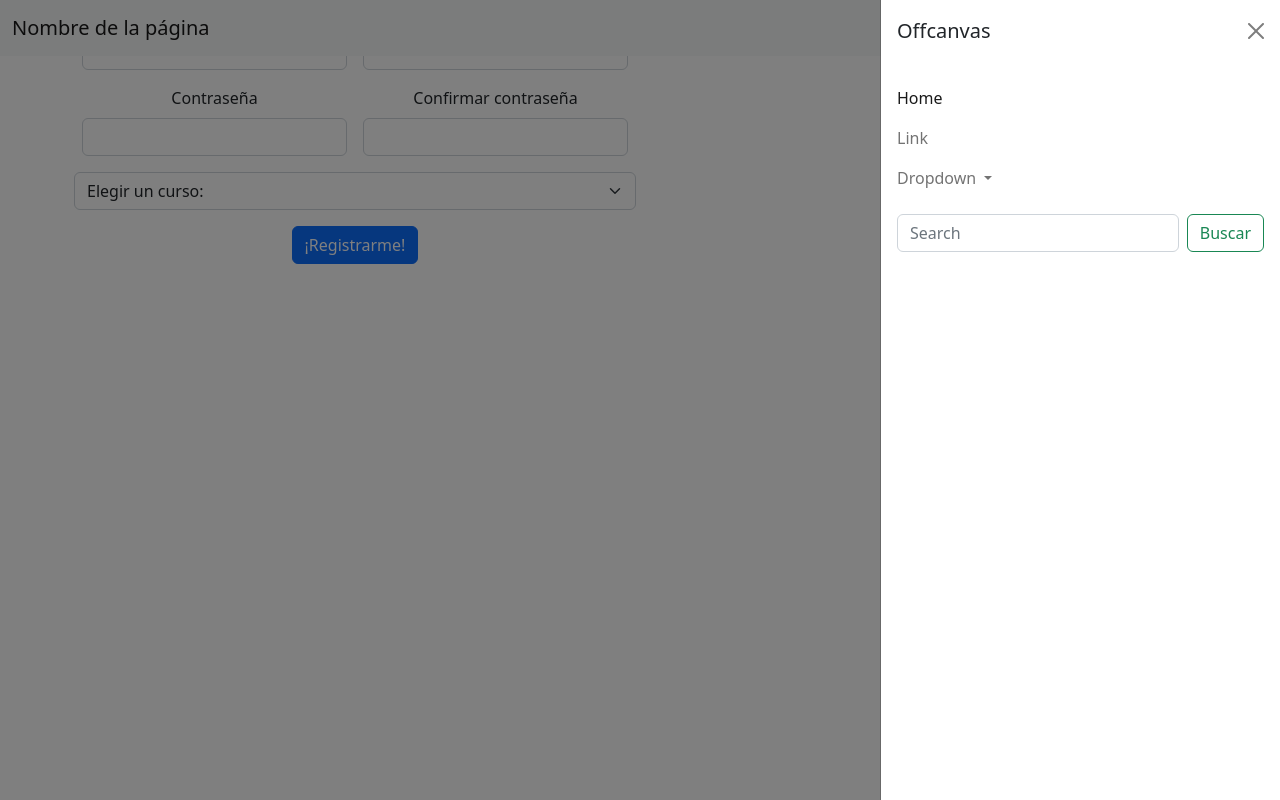
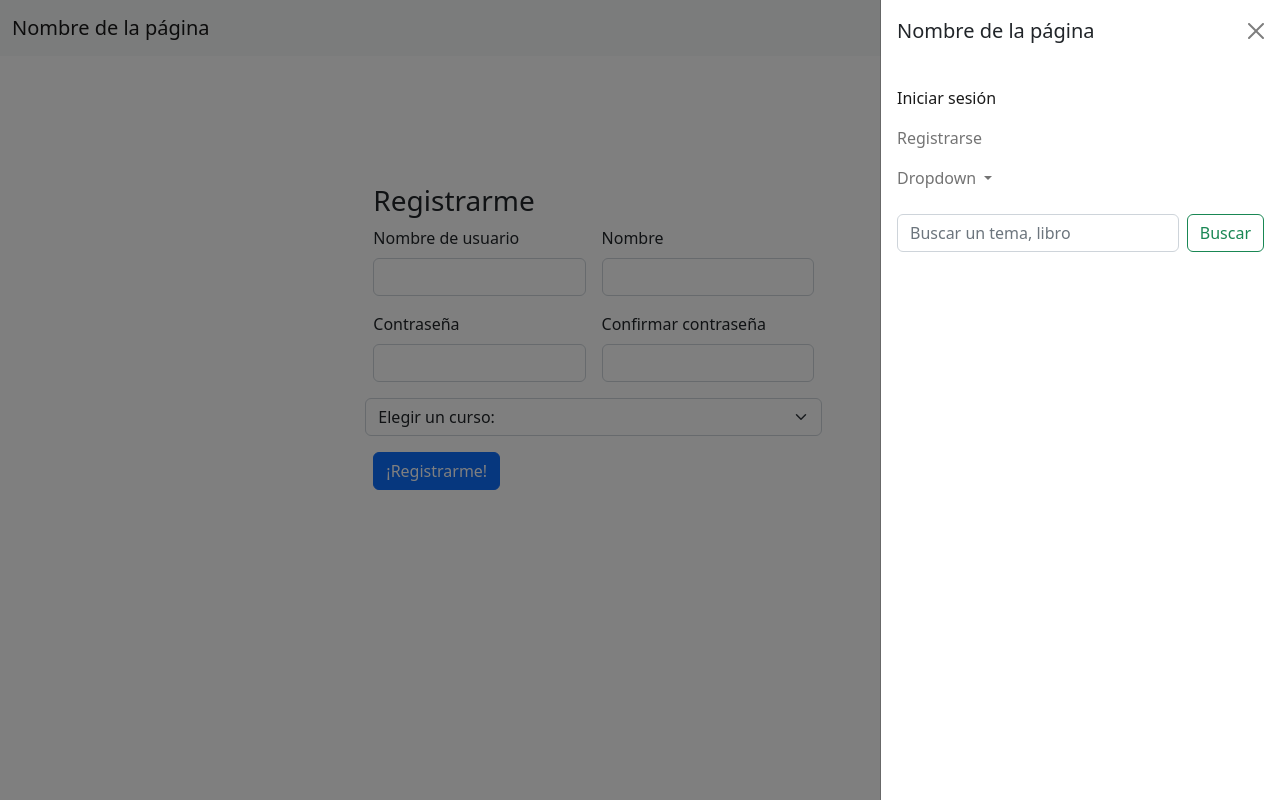
Before and after one commit to IsabellaDo5/discretas, a Flask app: page /register in a window 1280 px wide, after a click that opens the changed part. Run offline with Flask 2, Linux system fonts and the light colour scheme.

Commit message:
te amo love live odio css

```diff
--- a/app.py
+++ b/app.py
@@ -10,6 +10,8 @@ from sqlalchemy import create_engine
 
 app = Flask(__name__)
 
+if __name__ =='__main__':
+    app.run(debug = True)
 # Check for environment variable
 if not os.getenv("DATABASE_URL"):
     raise RuntimeError("DATABASE_URL is not set")
@@ -38,10 +40,40 @@ def login_required(f):
 
 @app.route("/", methods=["GET","POST"])
 def inicio():
-    return render_template("layout.html")
+    try:
+        a = session["user_id"]
+    except:
+        return render_template("index.html")
+    return render_template("index.html")
 
+@app.route("/login", methods=["GET","POST"])
+def login():
+    if request.method == "POST":
+        username = request.form.get("username")
+        password = request.form.get("password")
+
+        user = db.execute("SELECT * FROM users WHERE username = :username", {"username":username}).fetchall()
+
+        if not username or not password:
+            flash('Debe rellenar todos los campos')
+            return render_template("login.html")
+        if len(user) == 0:
+            Error = 'Invalid credentials'
+            flash('Nombre de usuario o contraseña inválidos')
+            return render_template("login.html")
+        if not check_password_hash(user[0]["password"], password):
+            Error = 'Invalid credentials'
+            flash('Nombre de usuario o contraseña inválidos')
+            return render_template("login.html")
+
+        session["user_id"] = user[0]["id"]
+
+        id_user = session["user_id"]
+        return redirect("/")
+
+    return render_template("login.html")
 @app.route("/register", methods=["GET","POST"])
-def login():
+def register():
     if request.method == "POST":
 
         username = request.form.get("username")
@@ -74,3 +106,9 @@ def login():
 
         return redirect("/")
     return render_template("registro.html")
+
+@app.route("/logout")
+@login_required
+def logout():
+    session.clear()
+    return redirect("/")
--- /dev/null
+++ b/static/styles.css
@@ -0,0 +1,13 @@
+
+@media (min-width: 768px){
+    .margen{
+        margin-top: 10rem !important;
+    }
+
+}
+@media (max-width: 900px){
+    .margen{
+        margin-left: 10% !important;
+        margin-right: 10% !important;
+    }
+}
--- a/templates/layout.html
+++ b/templates/layout.html
@@ -5,7 +5,7 @@
     <meta name="viewport" content="width=device-width, initial-scale=1">
     <title>{% block title %}{% endblock %}</title>
     <link href="https://cdn.jsdelivr.net/npm/bootstrap@5.2.2/dist/css/bootstrap.min.css" rel="stylesheet" integrity="sha384-Zenh87qX5JnK2Jl0vWa8Ck2rdkQ2Bzep5IDxbcnCeuOxjzrPF/et3URy9Bv1WTRi" crossorigin="anonymous">
-    <link href="/sidebar.css" rel="stylesheet">
+    <link href="{{ url_for('static',filename='styles.css') }}" rel="stylesheet">
   </head>
   <body>
     <nav class="navbar bg-light fixed-top">
@@ -16,17 +16,26 @@
           </button>
           <div class="offcanvas offcanvas-end" tabindex="-1" id="offcanvasNavbar" aria-labelledby="offcanvasNavbarLabel">
             <div class="offcanvas-header">
-              <h5 class="offcanvas-title" id="offcanvasNavbarLabel">Offcanvas</h5>
+              <h5 class="offcanvas-title" id="offcanvasNavbarLabel">Nombre de la página</h5>
               <button type="button" class="btn-close" data-bs-dismiss="offcanvas" aria-label="Close"></button>
             </div>
             <div class="offcanvas-body">
               <ul class="navbar-nav justify-content-end flex-grow-1 pe-3">
+                {% if not session.user_id %}
+
                 <li class="nav-item">
-                  <a class="nav-link active" aria-current="page" href="#">Home</a>
+                  <a class="nav-link active" aria-current="page" href="/login">Iniciar sesión</a>
                 </li>
                 <li class="nav-item">
-                  <a class="nav-link" href="#">Link</a>
+                  <a class="nav-link" href="/register">Registrarse</a>
                 </li>
+                {% endif %}
+
+                {% if session.user_id %}
+                <li class="nav-item">
+                  <a class="nav-link" href="/logout">Cerrar sesión</a>
+                </li>
+                {% endif %}
                 <li class="nav-item dropdown">
                   <a class="nav-link dropdown-toggle" href="#" role="button" data-bs-toggle="dropdown" aria-expanded="false">
                     Dropdown
@@ -42,16 +51,19 @@
                 </li>
               </ul>
               <form class="d-flex mt-3" role="search">
-                <input class="form-control me-2" type="search" placeholder="Search" aria-label="Search" name="buscar">
+                <input class="form-control me-2" type="search" placeholder="Buscar un tema, libro" aria-label="Search" name="buscar">
                 <button class="btn btn-outline-success" type="submit">Buscar</button>
               </form>
             </div>
           </div>
         </div>
       </nav>
+      <br>
+      <main>
+        {% block main %}
+        {% endblock %}
+      </main>
 
-      {% block main %}
-      {% endblock %}
     <script src="https://cdn.jsdelivr.net/npm/bootstrap@5.2.2/dist/js/bootstrap.bundle.min.js" integrity="sha384-OERcA2EqjJCMA+/3y+gxIOqMEjwtxJY7qPCqsdltbNJuaOe923+mo//f6V8Qbsw3" crossorigin="anonymous"></script>
     <script src="/sidebarr.js"></script>
   </body>
--- a/templates/registro.html
+++ b/templates/registro.html
@@ -1,11 +1,38 @@
 {% extends "layout.html" %}
 
-{% block title %}Iniciar sesión{% endblock %}
+{% block title %}Registrarme{% endblock %}
 
 {% block main %}
-<div class="container text-center align-items-center">
+
+<svg xmlns="http://www.w3.org/2000/svg" style="display: none;">
+  <symbol id="check-circle-fill" fill="currentColor" viewBox="0 0 16 16">
+     <path d="M16 8A8 8 0 1 1 0 8a8 8 0 0 1 16 0zm-3.97-3.03a.75.75 0 0 0-1.08.022L7.477 9.417 5.384 7.323a.75.75 0 0 0-1.06 1.06L6.97 11.03a.75.75 0 0 0 1.079-.02l3.992-4.99a.75.75 0 0 0-.01-1.05z"/>
+  </symbol>
+  <symbol id="info-fill" fill="currentColor" viewBox="0 0 16 16">
+     <path d="M8 16A8 8 0 1 0 8 0a8 8 0 0 0 0 16zm.93-9.412-1 4.705c-.07.34.029.533.304.533.194 0 .487-.07.686-.246l-.088.416c-.287.346-.92.598-1.465.598-.703 0-1.002-.422-.808-1.319l.738-3.468c.064-.293.006-.399-.287-.47l-.451-.081.082-.381 2.29-.287zM8 5.5a1 1 0 1 1 0-2 1 1 0 0 1 0 2z"/>
+  </symbol>
+  <symbol id="exclamation-triangle-fill" fill="currentColor" viewBox="0 0 16 16">
+     <path d="M8.982 1.566a1.13 1.13 0 0 0-1.96 0L.165 13.233c-.457.778.091 1.767.98 1.767h13.713c.889 0 1.438-.99.98-1.767L8.982 1.566zM8 5c.535 0 .954.462.9.995l-.35 3.507a.552.552 0 0 1-1.1 0L7.1 5.995A.905.905 0 0 1 8 5zm.002 6a1 1 0 1 1 0 2 1 1 0 0 1 0-2z"/>
+  </symbol>
+</svg>
+
+ {% with messages = get_flashed_messages() %}
+   {% if messages %}
+   {% for message in messages %}
+   <div class="alert alert-danger d-flex align-items-center" role="alert">
+       <svg class="bi flex-shrink-0 me-2" width="24" height="24" role="img" aria-label="Danger:"><use xlink:href="#exclamation-triangle-fill"/></svg>
+       <div>
+         {{category}} {{ message }}
+       </div>
+   </div>
+     {% endfor %}
+   {% endif %}
+ {% endwith %}
+
+ <div class=" mx-auto col-lg-5 bg-custom margen">
     <div class="row">
-      <div class="col-6">
+      <div class="col-10">
+        <h3>Registrarme</h3>
         <form class="row g-3" action="/register" method="post">
             <div class="col-md-6">
               <label for="username" class="form-label">Nombre de usuario</label>
```
Also changed, not shown: templates/index.html (added, +9 -0 lines), templates/login.html (added, +46 -0 lines).
